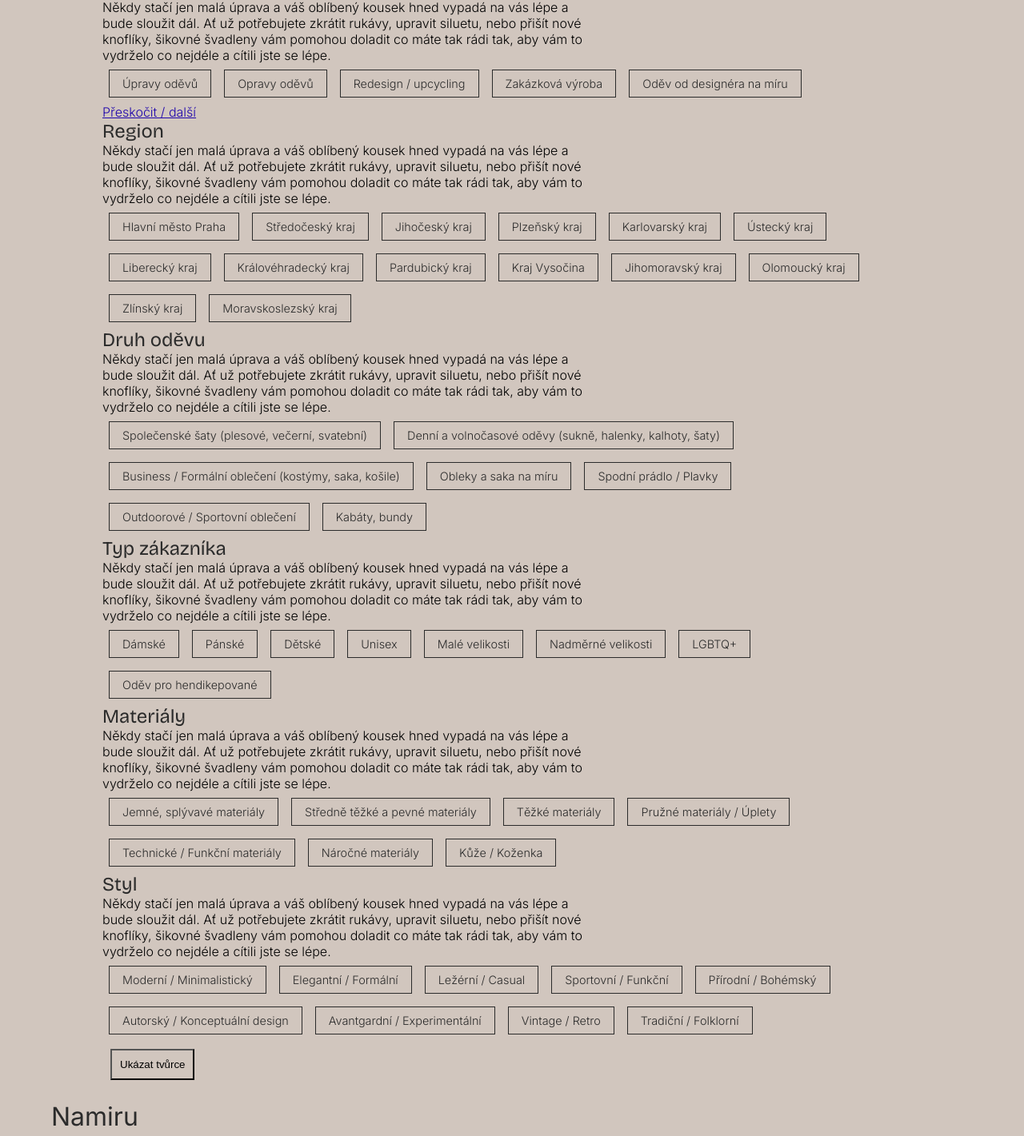
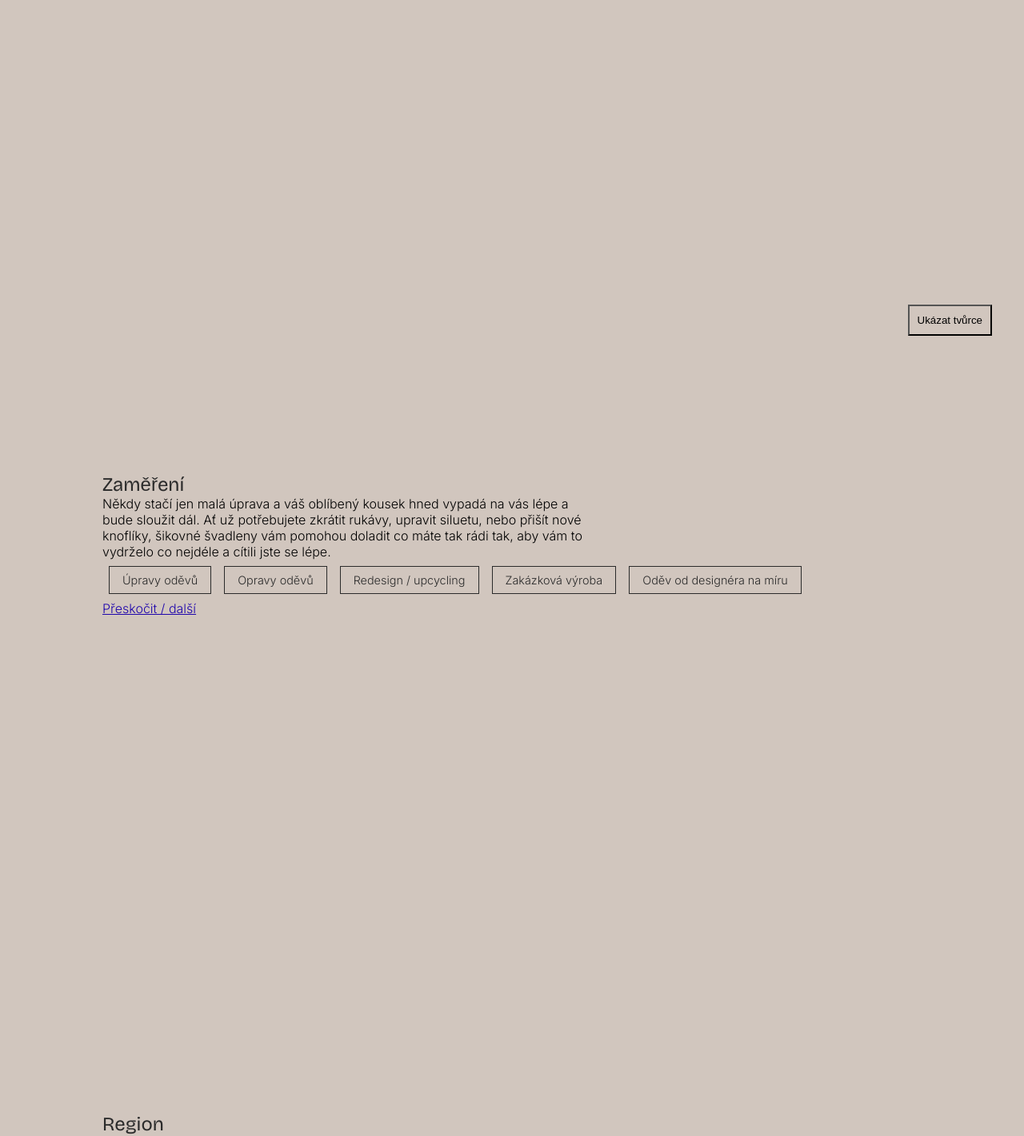
Before and after one commit to han-fris/namiru-app, a React (Vite) app: page /pruvodce in a window 1280 px wide. Shown: the part 340-1761 px from the top of the page at 80% size. Built offline with nearby package versions, Linux system fonts and the light colour scheme.

Commit message:
uprava guide styl a struktura

```diff
--- a/src/pages/Guide/Guide.css
+++ b/src/pages/Guide/Guide.css
@@ -1,15 +1,24 @@
 .guide {
   width: 100%;
+  display: flex;
 }
 
-.guide-text {
+.guide__section {
+  height: 100vh;
+}
+
+.guide__text {
   max-width: 100%;
 }
 
 .guide__button {
   background-color: var(--lighter);
   padding: 10px;
-  margin: 10px
+  margin: 10px;
+  cursor: pointer;
+  position: fixed;
+  right: 30px;
+  bottom: 30px;
 }
 
 @media (min-width: 800px) {
@@ -17,7 +26,7 @@
     width: 80%;
   }
 
-  .guide-text {
+  .guide__text {
     width: 60%;
   }
 }
--- a/src/pages/Guide/Guide.jsx
+++ b/src/pages/Guide/Guide.jsx
@@ -8,13 +8,13 @@ export const Guide = () => {
   return (
     <PageWrapper>
       <div className="guide">
-        <div className="guide-container">
-          <h1 className="guide-title">Průvodce</h1>
+        <div className="guide__container">
+          <h1 className="guide__title">Průvodce</h1>
           <FilterForm action="/tvurci">
-            <section id="creator-types" className="guide-section">
-              <div className="guide-section-inner">
-                <h2 className="guide-category-title">Typ tvůrce</h2>
-                <p className="guide-text">
+            <section id="creator-types" className="guide__section">
+              <div className="guide__section-inner">
+                <h2 className="guide__category-title">Typ tvůrce</h2>
+                <p className="guide__text">
                   Někdy stačí jen malá úprava a váš oblíbený kousek hned vypadá
                   na vás lépe a bude sloužit dál. Ať už potřebujete zkrátit
                   rukávy, upravit siluetu, nebo přišít nové knoflíky, šikovné
@@ -22,15 +22,15 @@ export const Guide = () => {
                   vydrželo co nejdéle a cítili jste se lépe.
                 </p>
               </div>
-              <div className="guide-filters">
+              <div className="guide__filters">
                 <FilterOptionsList name="creatorType"></FilterOptionsList>
               </div>
-              <GuidePanel id="materials"></GuidePanel>
+              <GuidePanel id="specializations"></GuidePanel>
             </section>
-            <section id="specializations" className="guide-section">
-              <div className="guide-section-inner">
-                <h2 className="guide-category-title">Zaměření</h2>
-                <p className="guide-text">
+            <section id="specializations" className="guide__section">
+              <div className="guide__section-inner">
+                <h2 className="guide__category-title">Zaměření</h2>
+                <p className="guide__text">
                   Někdy stačí jen malá úprava a váš oblíbený kousek hned vypadá
                   na vás lépe a bude sloužit dál. Ať už potřebujete zkrátit
                   rukávy, upravit siluetu, nebo přišít nové knoflíky, šikovné
@@ -38,15 +38,15 @@ export const Guide = () => {
                   vydrželo co nejdéle a cítili jste se lépe.
                 </p>
               </div>
-              <div className="guide-filters">
+              <div className="guide__filters">
                 <FilterOptionsList name="specialization"></FilterOptionsList>
               </div>
               <GuidePanel id="region"></GuidePanel>
             </section>
-            <section id="region" className="guide-section">
-              <div className="guide-section-inner">
-                <h2 className="guide-category-title">Region</h2>
-                <p className="guide-text">
+            <section id="region" className="guide__section">
+              <div className="guide__section-inner">
+                <h2 className="guide__category-title">Region</h2>
+                <p className="guide__text">
                   Někdy stačí jen malá úprava a váš oblíbený kousek hned vypadá
                   na vás lépe a bude sloužit dál. Ať už potřebujete zkrátit
                   rukávy, upravit siluetu, nebo přišít nové knoflíky, šikovné
@@ -54,14 +54,15 @@ export const Guide = () => {
                   vydrželo co nejdéle a cítili jste se lépe.
                 </p>
               </div>
-              <div className="guide-filters">
+              <div className="guide__filters">
                 <FilterOptionsList name="region"></FilterOptionsList>
               </div>
+              <GuidePanel id="clothing-type"></GuidePanel>
             </section>
-            <section id="clothing-type" className="guide-section">
-              <div className="guide-section-inner">
-                <h2 className="guide-category-title">Druh oděvu</h2>
-                <p className="guide-text">
+            <section id="clothing-type" className="guide__section">
+              <div className="guide__section-inner">
+                <h2 className="guide__category-title">Druh oděvu</h2>
+                <p className="guide__text">
                   Někdy stačí jen malá úprava a váš oblíbený kousek hned vypadá
                   na vás lépe a bude sloužit dál. Ať už potřebujete zkrátit
                   rukávy, upravit siluetu, nebo přišít nové knoflíky, šikovné
@@ -69,14 +70,15 @@ export const Guide = () => {
                   vydrželo co nejdéle a cítili jste se lépe.
                 </p>
               </div>
-              <div className="guide-filters">
+              <div className="guide__filters">
                 <FilterOptionsList name="clothingType"></FilterOptionsList>
               </div>
+              <GuidePanel id="target-customers"></GuidePanel>
             </section>
-            <section id="target-customers" className="guide-section">
-              <div className="guide-section-inner">
-                <h2 className="guide-category-title">Typ zákazníka</h2>
-                <p className="guide-text">
+            <section id="target-customers" className="guide__section">
+              <div className="guide__section-inner">
+                <h2 className="guide__category-title">Typ zákazníka</h2>
+                <p className="guide__text">
                   Někdy stačí jen malá úprava a váš oblíbený kousek hned vypadá
                   na vás lépe a bude sloužit dál. Ať už potřebujete zkrátit
                   rukávy, upravit siluetu, nebo přišít nové knoflíky, šikovné
@@ -84,14 +86,15 @@ export const Guide = () => {
                   vydrželo co nejdéle a cítili jste se lépe.
                 </p>
               </div>
-              <div className="guide-filters">
+              <div className="guide__filters">
                 <FilterOptionsList name="targetCustomers"></FilterOptionsList>
               </div>
+              <GuidePanel id="materials"></GuidePanel>
             </section>
-            <section id="materials" className="guide-section">
-              <div className="guide-section-inner">
-                <h2 className="guide-category-title">Materiály</h2>
-                <p className="guide-text">
+            <section id="materials" className="guide__section">
+              <div className="guide__section-inner">
+                <h2 className="guide__category-title">Materiály</h2>
+                <p className="guide__text">
                   Někdy stačí jen malá úprava a váš oblíbený kousek hned vypadá
                   na vás lépe a bude sloužit dál. Ať už potřebujete zkrátit
                   rukávy, upravit siluetu, nebo přišít nové knoflíky, šikovné
@@ -99,14 +102,15 @@ export const Guide = () => {
                   vydrželo co nejdéle a cítili jste se lépe.
                 </p>
               </div>
-              <div className="guide-filters">
+              <div className="guide__filters">
                 <FilterOptionsList name="materials"></FilterOptionsList>
               </div>
+              <GuidePanel id="style"></GuidePanel>
             </section>
-            <section id="style" className="guide-section">
-              <div className="guide-section-inner">
-                <h2 className="guide-category-title">Styl</h2>
-                <p className="guide-text">
+            <section id="style" className="guide__section">
+              <div className="guide__section-inner">
+                <h2 className="guide__category-title">Styl</h2>
+                <p className="guide__text">
                   Někdy stačí jen malá úprava a váš oblíbený kousek hned vypadá
                   na vás lépe a bude sloužit dál. Ať už potřebujete zkrátit
                   rukávy, upravit siluetu, nebo přišít nové knoflíky, šikovné
@@ -114,11 +118,16 @@ export const Guide = () => {
                   vydrželo co nejdéle a cítili jste se lépe.
                 </p>
               </div>
-              <div className="guide-filters">
+              <div className="guide__filters">
                 <FilterOptionsList name="style"></FilterOptionsList>
               </div>
+              <GuidePanel id="creator-types"></GuidePanel>
             </section>
-            <button className="guide__button" type="submit">Ukázat tvůrce</button>
+            <div className="guide__submit">
+              <button className="guide__button" type="submit">
+                Ukázat tvůrce
+              </button>
+            </div>
           </FilterForm>
         </div>
       </div>
```
